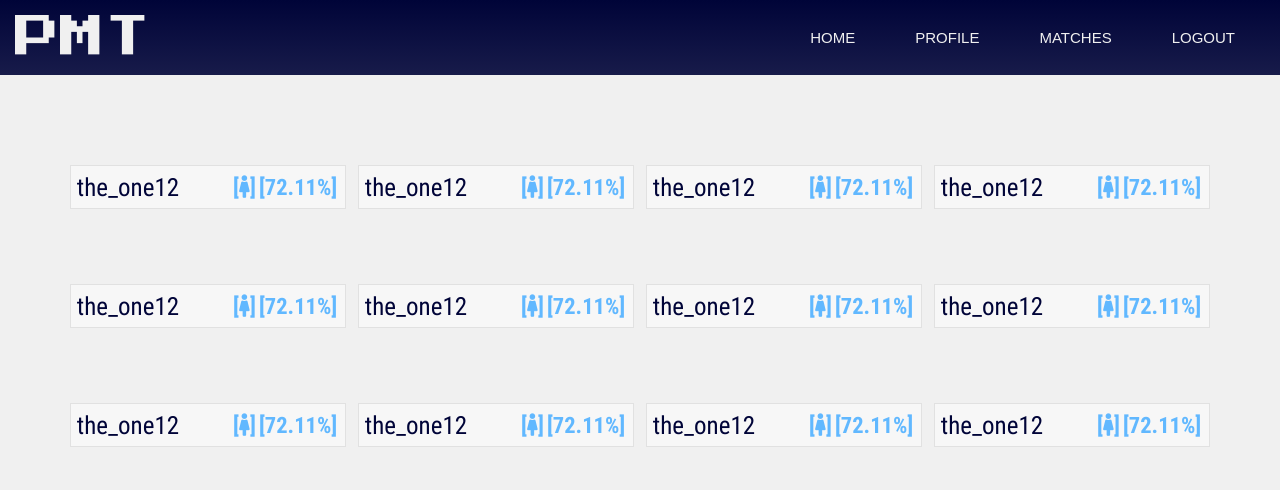
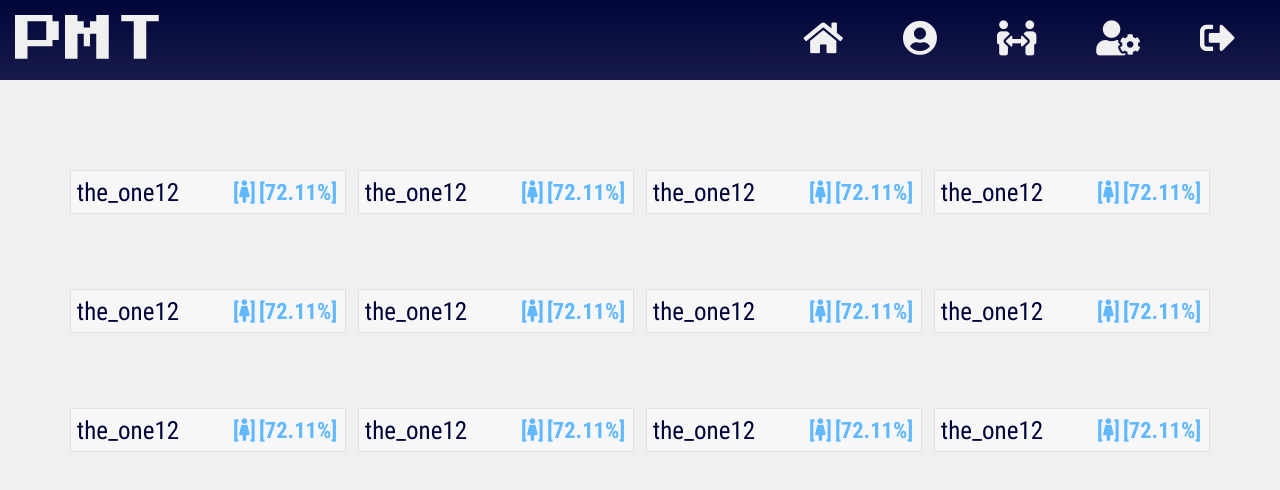
Before and after one commit to ducky5/Projects, a plain HTML site: page index.html in a window 1280 px wide. Drawn offline with Linux system fonts and the light colour scheme.

Commit message:
substituted nav icons+increased size of brand and nav items

```diff
--- a/base.css
+++ b/base.css
@@ -37,9 +37,8 @@ header * {
 }
 header > nav {
   display: flex;
-  font-size: 13px;
+  font-size: 20px;
   font-weight: 900;
-  font-family: sans-serif;
 }
 nav > a {
   flex-basis: 100%;
@@ -66,12 +65,12 @@ header {
     align-items: center;
   }
   header > span {
-    font-size: 45px;
+    font-size: 50px;
     margin: 0;
   }
   header > nav {
     font-weight: 100;
-    font-size: 15px;
+    font-size: 35px;
   }
   nav > a > span {
     padding: 10px 30px;
--- a/index.html
+++ b/index.html
@@ -19,10 +19,19 @@
       </span>
       <!-- navigation -->
       <nav>
-        <a href="/"><span id="nav-item-1">HOME</span></a>
-        <a href="#"><span id="nav-item-2">PROFILE</span></a>
-        <a href="#"><span id="nav-item-3">MATCHES</span></a>
-        <a href="#"><span id="nav-item-4">LOGOUT</span></a>
+        <a href="/"><span id="nav-item-1"><i class="fas fa-home"></i></span></a>
+        <a href="#"><span id="nav-item-2">
+          <i class="fas fa-user-circle"></i>
+        </span></a>
+        <a href="#"><span id="nav-item-3">
+          <i class="fas fa-people-arrows"></i>
+        </span></a>
+        <a href="#"><span id="nav-item-5">
+          <i class="fas fa-user-cog"></i>
+        </span></a>
+        <a href="#"><span id="nav-item-4">
+          <i class="fas fa-sign-out-alt"></i>
+        </span></a>
       </nav>
     </header>
     <!-- main -->
```
